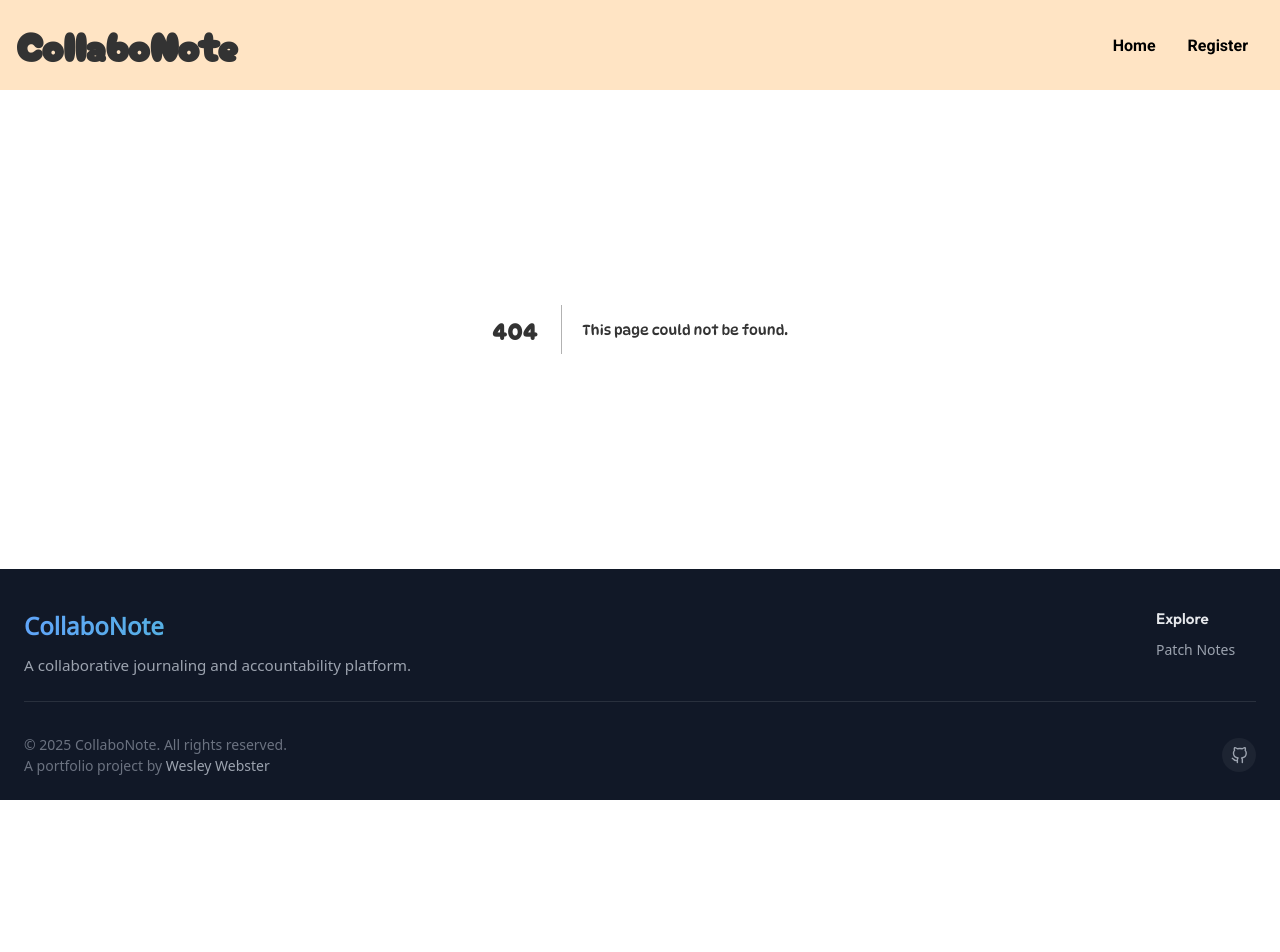
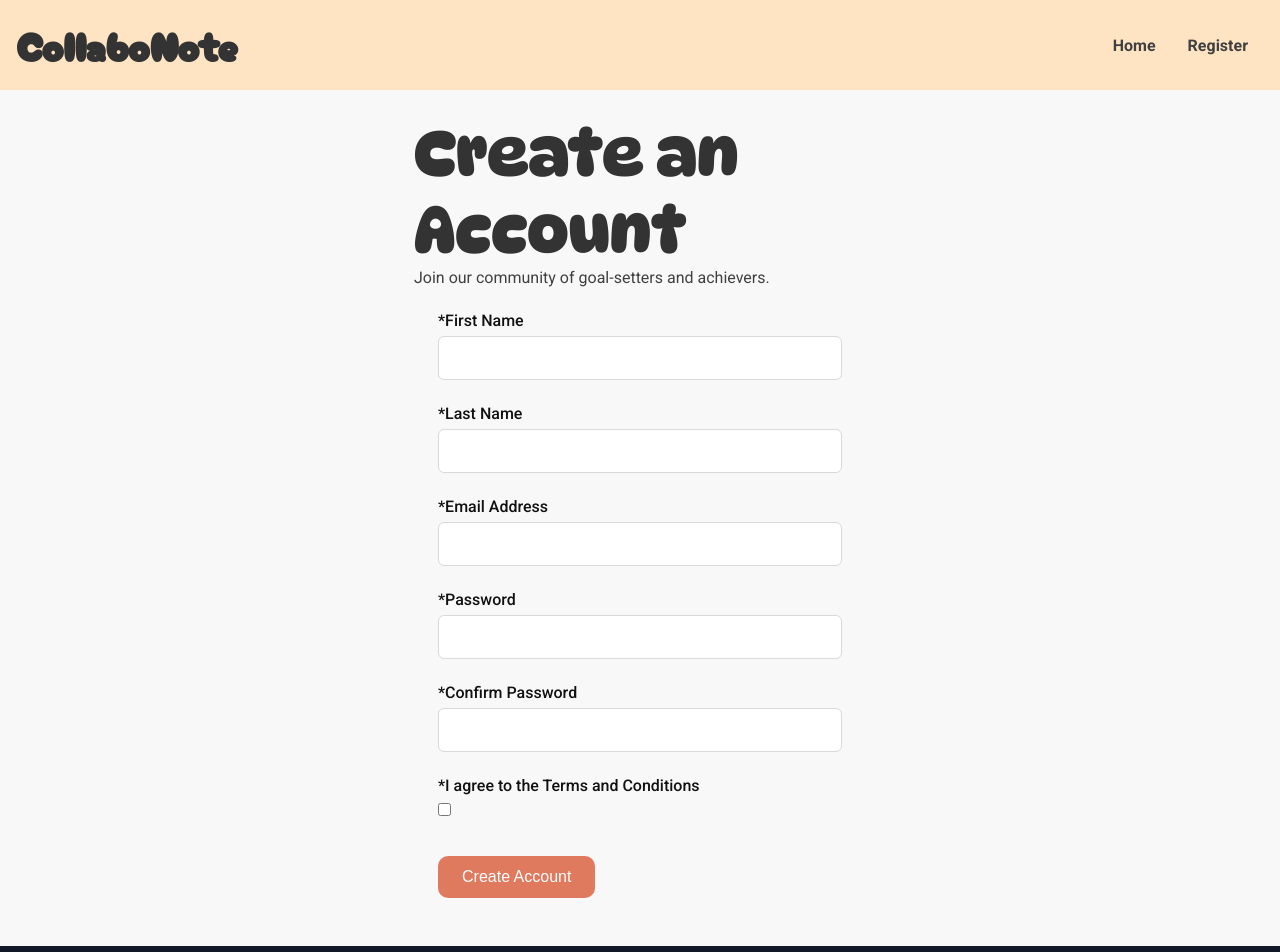
Before and after one commit to WesloTheWeb/CollaboNote, a Next.js app: page /registration in a window 1280 px wide. Before the commit this address had no page. Shown: the top 952 px of the page. Before the commit the page ends 800 px from the top, so only its background shows below. Built offline with nearby package versions, Linux system fonts and the light colour scheme.

Commit message:
Registration component and set up for endpoint

```diff
--- /dev/null
+++ b/src/api/register/route.ts
@@ -0,0 +1 @@
+// TODO: Registration route.
--- /dev/null
+++ b/src/app/registration/page.tsx
@@ -0,0 +1,8 @@
+import Registration from "@/components/Registration/Registration";
+
+export default function RegistrationPage(){
+
+    return (
+        <Registration />
+    )
+};
--- /dev/null
+++ b/src/components/Registration/Registration.module.scss
@@ -0,0 +1,62 @@
+@use '../../styles/variables.scss' as v;
+
+.registrationContainer {
+  max-width: 500px;
+  margin: 0 auto;
+  padding: v.$spacing-lg;
+}
+
+.formSection {
+  margin-bottom: v.$spacing-lg;
+}
+
+.label {
+  display: block;
+  font-weight: 500;
+  color: v.$color-grey-darkest;
+  margin-bottom: v.$spacing-xs;
+}
+
+.input {
+  width: 100%;
+  padding: v.$spacing-md;
+  border: 1px solid v.$color-grey-light;
+  border-radius: v.$radius-sm;
+  font-size: v.$font-size-base;
+}
+
+.errorMessage {
+  display: block;
+  color: v.$color-danger-base;
+  font-size: v.$font-size-xs;
+  margin-top: v.$spacing-xs;
+}
+
+.checkbox {
+  margin-right: v.$spacing-xs;
+}
+
+.formActions {
+  margin-top: v.$spacing-lg * 1.5;
+}
+
+.submitButton {
+  background-color: map-get(map-get(v.$colors, 'secondary'), 'terracotta');
+  color: #fff;
+  border: none;
+  border-radius: v.$button-radius;
+  padding: v.$button-padding-base v.$button-padding-base * 2;
+  font-size: v.$button-font-base;
+  font-weight: v.$button-font-weight;
+  cursor: pointer;
+  transition: background-color v.$transition-standard;
+
+  &:hover:not(:disabled) {
+    background-color: darken(map-get(map-get(v.$colors, 'secondary'), 'terracotta'), 10%);
+  }
+
+  &:disabled {
+    opacity: 0.6;
+    cursor: not-allowed;
+  }
+}
--- /dev/null
+++ b/src/components/Registration/Registration.tsx
@@ -0,0 +1,156 @@
+'use client';
+
+import { useForm } from 'react-hook-form';
+import FormBuilder from '../FormBuilder/FormBuilder';
+import classes from './Registration.module.scss';
+
+type RegistrationFormValues = {
+    firstName: string;
+    lastName: string;
+    email: string;
+    password: string;
+    confirmPassword: string;
+    termsAccepted: boolean;
+};
+
+const Registration = () => {
+    const {
+        registrationContainer,
+        formSection,
+        label,
+        input,
+        errorMessage,
+        checkbox,
+        formActions,
+        submitButton
+    } = classes;
+
+    const formMethods = useForm<RegistrationFormValues>({
+        mode: 'onBlur', // Validate on blur for better UX
+        defaultValues: {
+            firstName: '',
+            lastName: '',
+            email: '',
+            password: '',
+            confirmPassword: '',
+            termsAccepted: false,
+        }
+    });
+
+    const { watch } = formMethods;
+
+    const onSubmit = (data: RegistrationFormValues) => {
+        console.log('Registration form submitted:', data);
+        // TODO: hit the Register end point.
+    };
+
+    const password = watch('password');
+
+    const fields = [
+        {
+            name: 'firstName',
+            label: 'First Name',
+            type: 'text' as const,
+            validation: {
+                required: 'First name is required',
+                minLength: {
+                    value: 2,
+                    message: 'First name must be at least 2 characters'
+                }
+            }
+        },
+        {
+            name: 'lastName',
+            label: 'Last Name',
+            type: 'text' as const,
+            validation: {
+                required: 'Last name is required',
+                minLength: {
+                    value: 2,
+                    message: 'Last name must be at least 2 characters'
+                }
+            }
+        },
+        {
+            name: 'email',
+            label: 'Email Address',
+            type: 'email' as const,
+            validation: {
+                required: 'Email is required',
+                pattern: {
+                    value: /^[A-Z0-9._%+-]+@[A-Z0-9.-]+\.[A-Z]{2,}$/i,
+                    message: 'Invalid email address'
+                }
+            }
+        },
+        {
+            name: 'password',
+            label: 'Password',
+            type: 'password' as const,
+            validation: {
+                required: 'Password is required',
+                minLength: {
+                    value: 8,
+                    message: 'Password must be at least 8 characters'
+                },
+                pattern: {
+                    value: /^(?=.*[a-z])(?=.*[A-Z])(?=.*\d)(?=.*[@$!%*?&])[A-Za-z\d@$!%*?&]/,
+                    message: 'Password must include at least one uppercase letter, one lowercase letter, one number, and one special character'
+                }
+            }
+        },
+        {
+            name: 'confirmPassword',
+            label: 'Confirm Password',
+            type: 'password' as const,
+            validation: {
+                required: 'Please confirm your password',
+                validate: (value: string) =>
+                    value === password || 'Passwords do not match'
+            }
+        },
+        {
+            name: 'termsAccepted',
+            label: 'I agree to the Terms and Conditions',
+            type: 'checkbox' as const,
+            validation: {
+                required: 'You must accept the terms and conditions'
+            },
+            customProps: {
+                className: checkbox
+            }
+        }
+    ];
+
+    // Custom buttons
+    const registerButton = (
+        <button className={submitButton} type="submit">
+            Create Account
+        </button>
+    );
+
+    const formClassNames = {
+        formContainer: registrationContainer,
+        fieldContainer: formSection,
+        label: label,
+        input: input,
+        errorMessage: errorMessage,
+        formActions: formActions
+    };
+
+    return (
+        <section className={registrationContainer}>
+            <h2>Create an Account</h2>
+            <p>Join our community of goal-setters and achievers.</p>
+            <FormBuilder
+                fields={fields}
+                formMethods={formMethods}
+                onSubmit={onSubmit}
+                classNames={formClassNames}
+                customButtons={registerButton}
+            />
+        </section>
+    );
+};
+
+export default Registration;
```
Also changed, not shown: src/api/login/route.ts (added).
